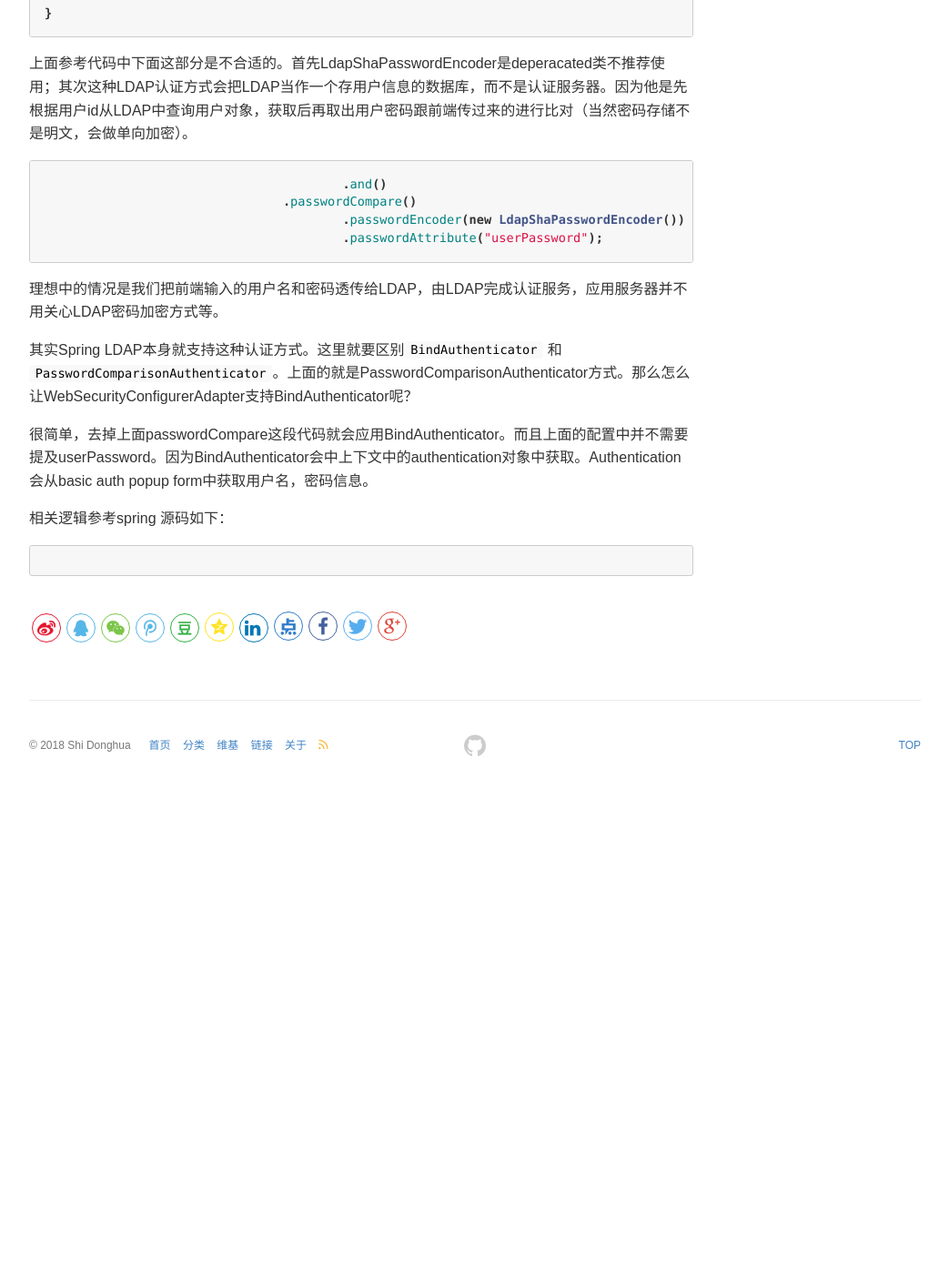
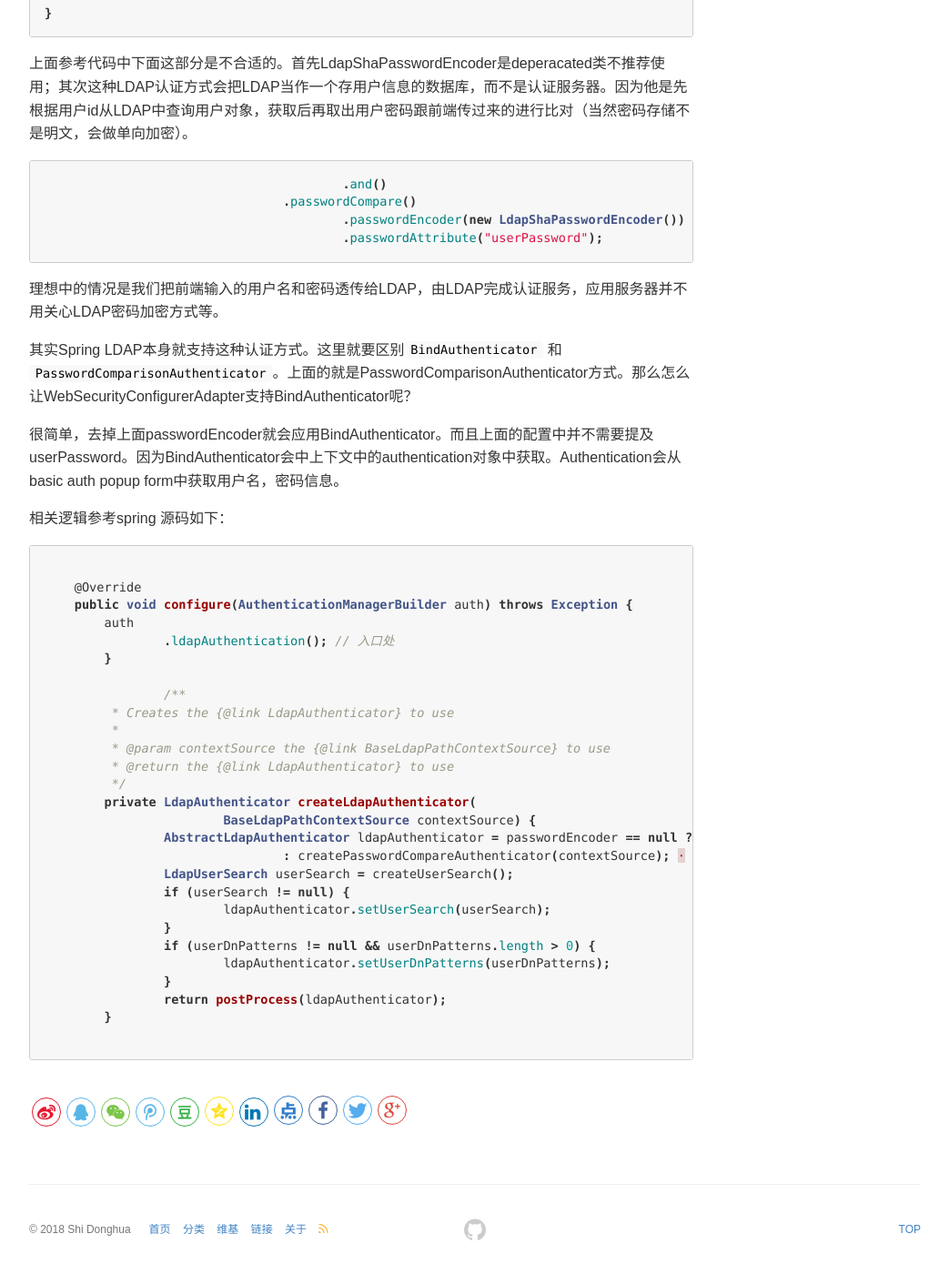
Before and after one commit to shidongwa/shidongwa.github.io, a Jekyll site: the page built from _posts/201805/2018-05-28-spring-ldap.md, in a window 1280 px wide and 1400 px high, scrolled down 828 px. Shown: the whole window at 91% size, without its empty margins (118-1161 px from the left). Built offline with Jekyll 4.4.1, drawn with Linux system fonts in a browser that asks for light colours; comment, search, counter and statistics services are not loaded; before the commit the page ends 1696 px from its top, so only the background shows below that.

Commit message:
update LDAP BindAuthenticator

````diff
--- a/_posts/201805/2018-05-28-spring-ldap.md
+++ b/_posts/201805/2018-05-28-spring-ldap.md
@@ -49,9 +49,36 @@ public class WebSecurityConfig extends WebSecurityConfigurerAdapter {
 
 其实Spring LDAP本身就支持这种认证方式。这里就要区别```BindAuthenticator``` 和 ```PasswordComparisonAuthenticator```。上面的就是PasswordComparisonAuthenticator方式。那么怎么让WebSecurityConfigurerAdapter支持BindAuthenticator呢？
 
-很简单，去掉上面passwordCompare这段代码就会应用BindAuthenticator。而且上面的配置中并不需要提及userPassword。因为BindAuthenticator会中上下文中的authentication对象中获取。Authentication会从basic auth popup form中获取用户名，密码信息。
+很简单，去掉上面passwordEncoder就会应用BindAuthenticator。而且上面的配置中并不需要提及userPassword。因为BindAuthenticator会中上下文中的authentication对象中获取。Authentication会从basic auth popup form中获取用户名，密码信息。
 
 相关逻辑参考spring 源码如下：
 
 ```java
+
+    @Override
+    public void configure(AuthenticationManagerBuilder auth) throws Exception {
+        auth
+                .ldapAuthentication(); // 入口处
+	}
+
+		/**
+	 * Creates the {@link LdapAuthenticator} to use
+	 *
+	 * @param contextSource the {@link BaseLdapPathContextSource} to use
+	 * @return the {@link LdapAuthenticator} to use
+	 */
+	private LdapAuthenticator createLdapAuthenticator(
+			BaseLdapPathContextSource contextSource) {
+		AbstractLdapAuthenticator ldapAuthenticator = passwordEncoder == null ? createBindAuthenticator(contextSource)
+				: createPasswordCompareAuthenticator(contextSource); ·
+		LdapUserSearch userSearch = createUserSearch();
+		if (userSearch != null) {
+			ldapAuthenticator.setUserSearch(userSearch);
+		}
+		if (userDnPatterns != null && userDnPatterns.length > 0) {
+			ldapAuthenticator.setUserDnPatterns(userDnPatterns);
+		}
+		return postProcess(ldapAuthenticator);
+	}
+
 ```
````
